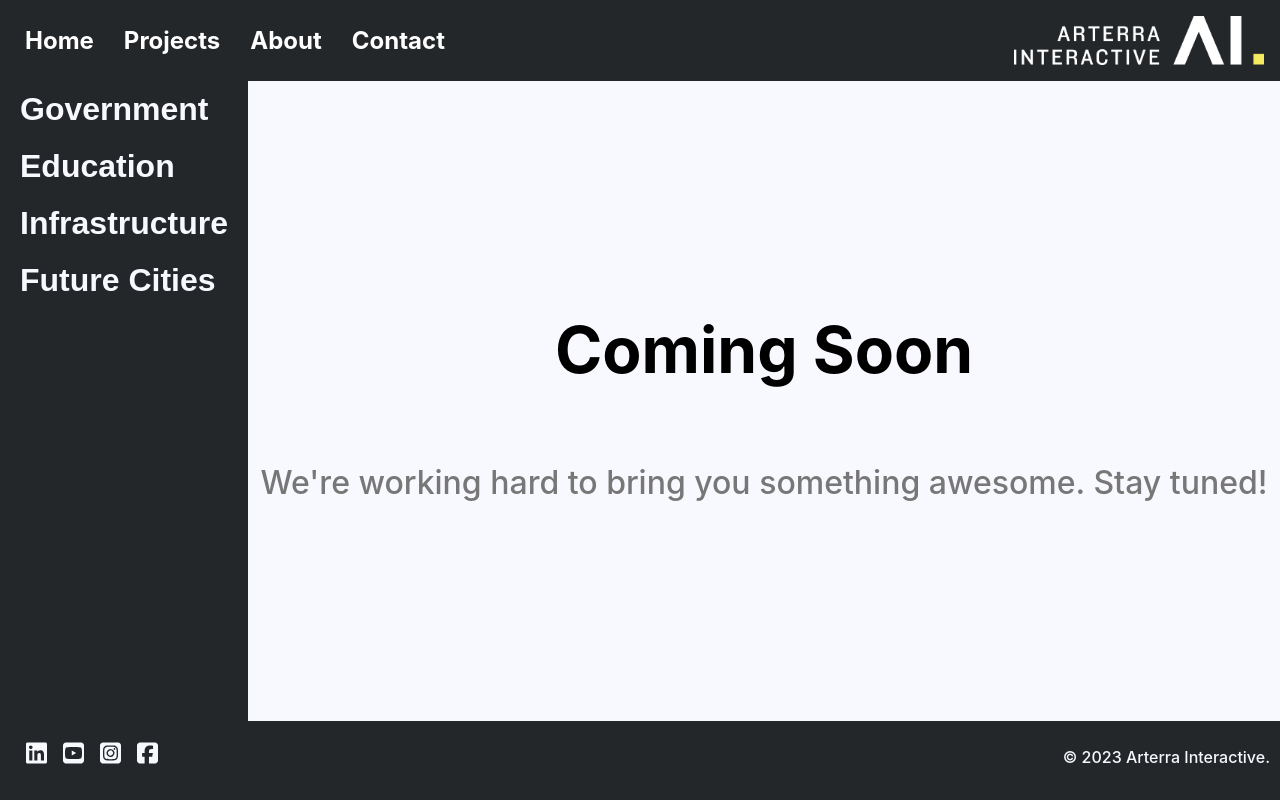
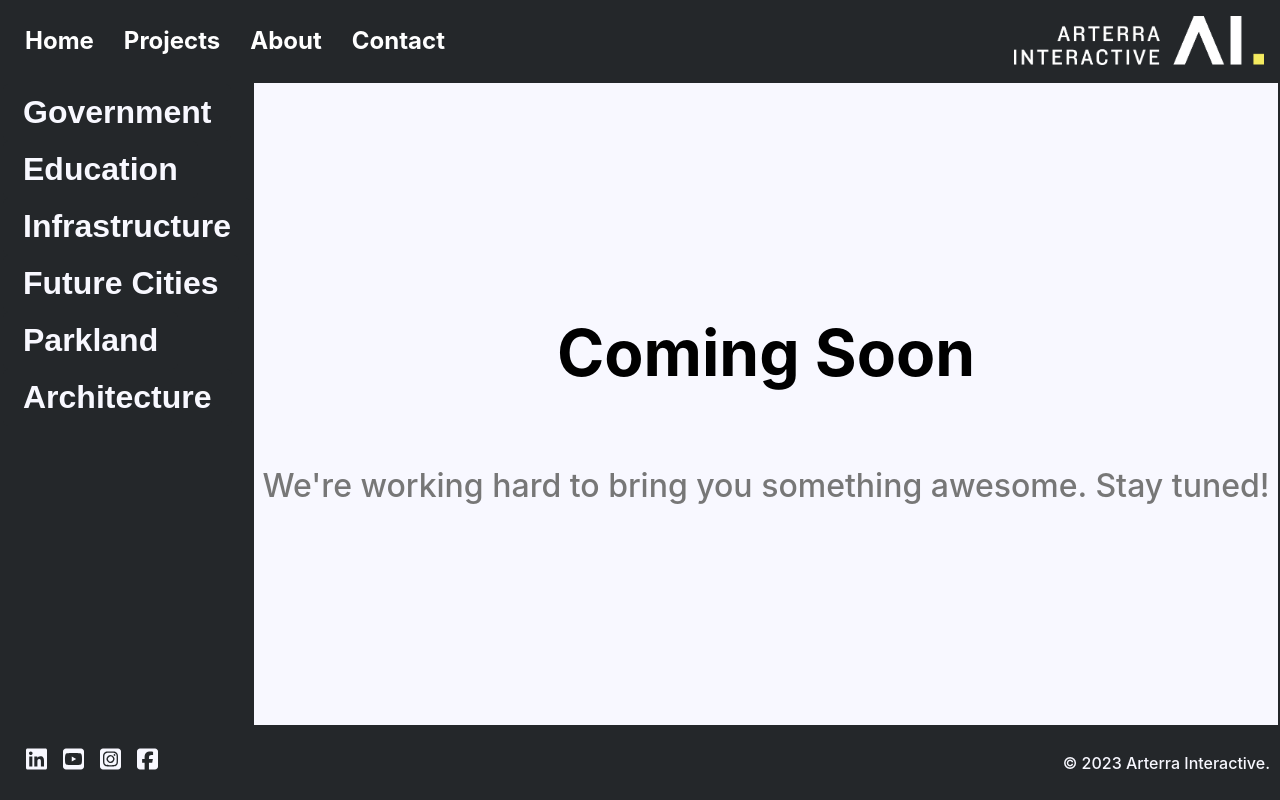
Before and after one commit to dillomn/arterrainteractive_interpretation, a React (Create React App) app: page /projects in a window 1280 px wide. Built offline with nearby package versions, Linux system fonts and the light colour scheme.

Commit message:
Modified: Added sidebar for buttons and output section

```diff
--- a/src/components/selection/selection.js
+++ b/src/components/selection/selection.js
@@ -5,7 +5,9 @@ import ComingSoon from '../comingsoon/comingsoon';
 function Selection() {
   return (
     <div className='select'>
-      <ul className="select-nav">
+      <table className='selection-input'>
+        <td>
+        <ul className="select-nav">
         <li className="select-item">
         <button>Government</button>
         </li>
@@ -18,8 +20,19 @@ function Selection() {
         <li className="select-item">
         <button>Future Cities</button>
         </li>
+        <li className="select-item">
+        <button>Parkland</button>
+        </li>
+        <li className="select-item">
+        <button>Architecture</button>
+        </li>
+
       </ul>
-    <ComingSoon />
+        </td>
+        <td className='selection-output'>
+          <ComingSoon />
+        </td>
+      </table>
     </div>
   );
 }
```
